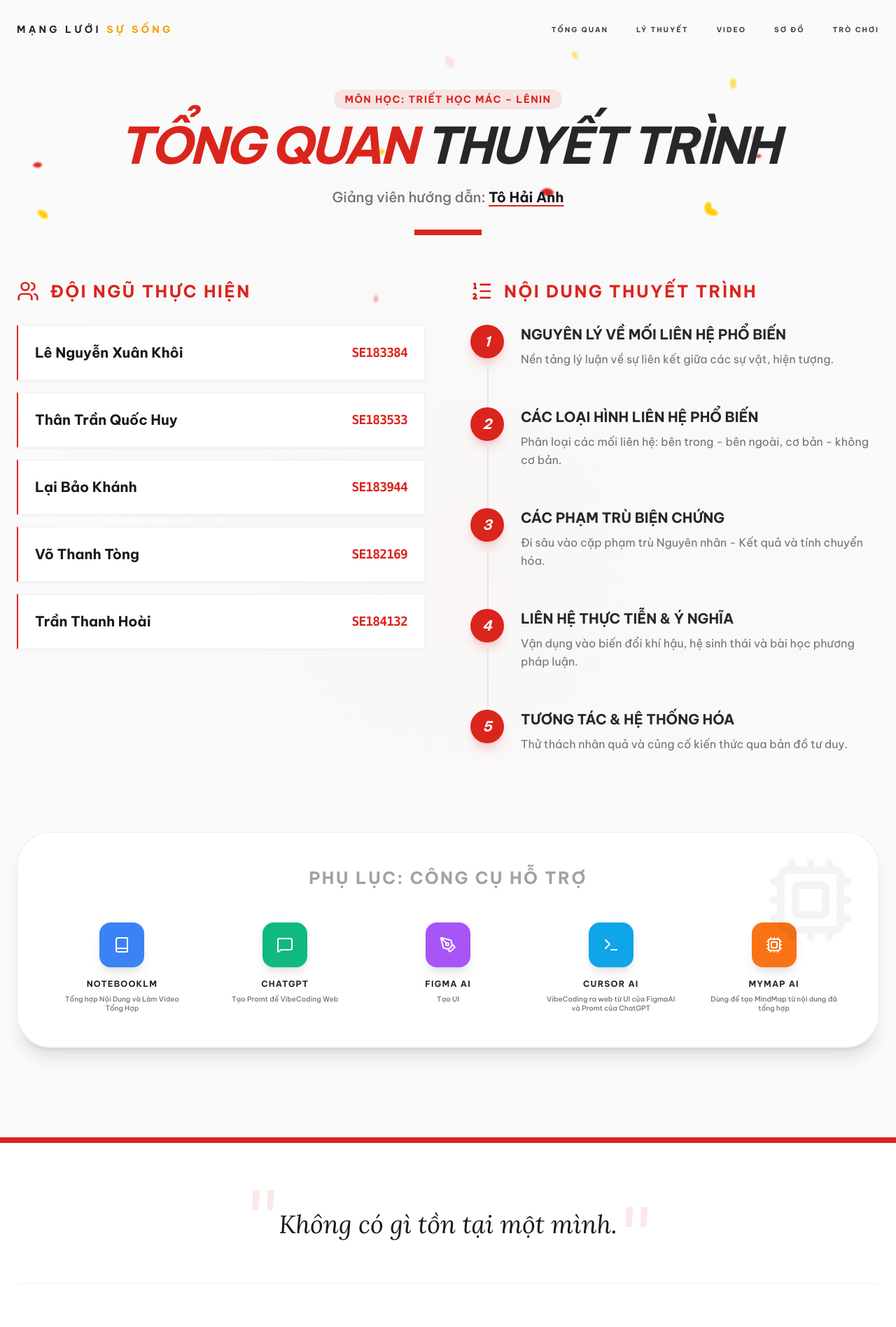
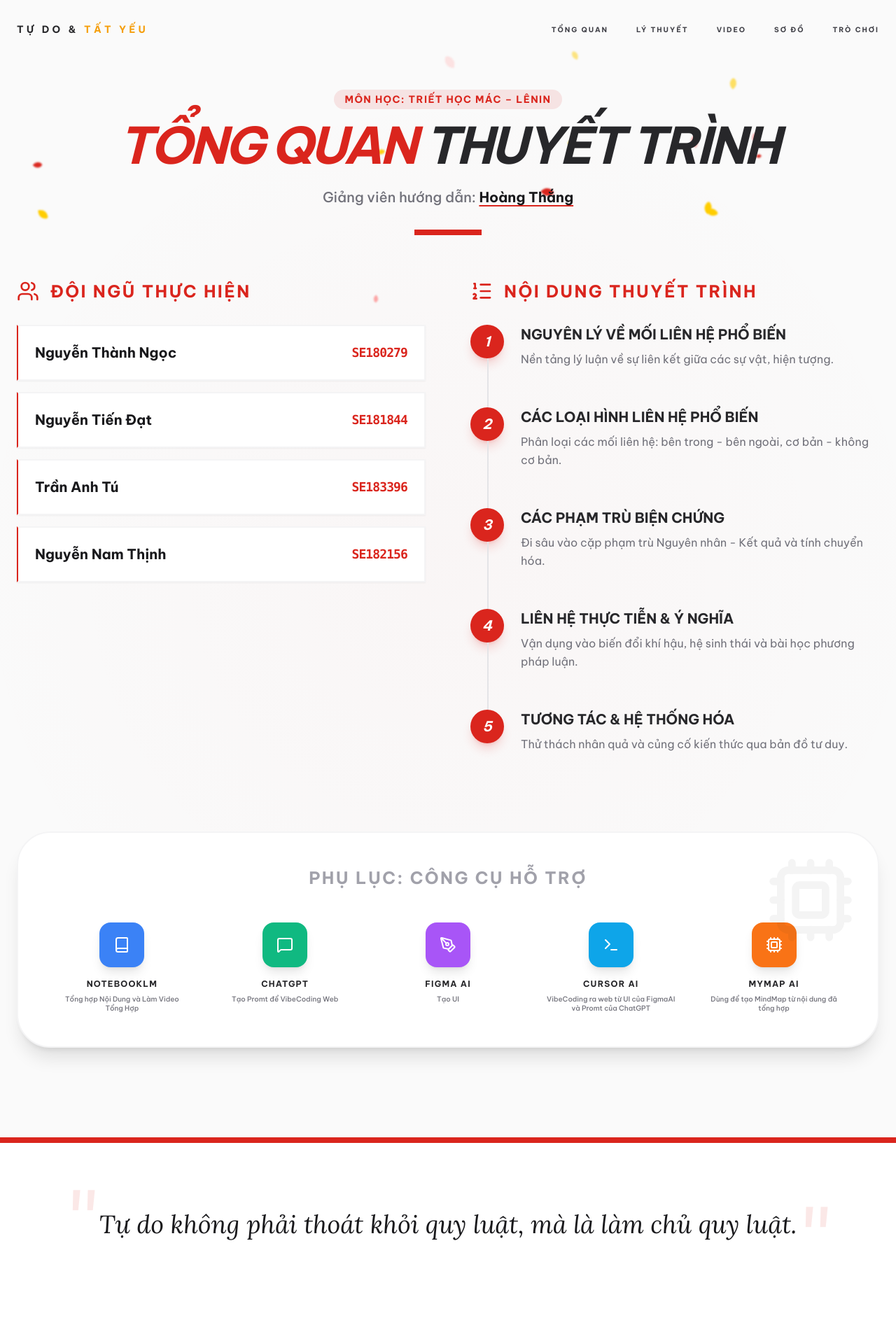
Before and after one commit to NTNgoc204/MLN111, a React (Vite) app: page /overview in a window 1280 px wide. Shown: the top 1896 px of the page at 70% size. Built offline with nearby package versions, Linux system fonts and the light colour scheme.

Commit message:
code cua dat dit

```diff
--- a/src/components/Footer.jsx
+++ b/src/components/Footer.jsx
@@ -13,11 +13,11 @@ const Footer = () => {
       >
         <blockquote className="text-4xl font-serif italic text-zinc-900 mb-16 relative inline-block">
           <span className="absolute -top-12 -left-12 text-9xl text-soviet-red opacity-10">"</span>
-          Không có gì tồn tại một mình.
+          Tự do không phải thoát khỏi quy luật, mà là làm chủ quy luật.
           <span className="absolute -bottom-16 -right-12 text-9xl text-soviet-red opacity-10">"</span>
         </blockquote>
 
-        <div className="flex flex-col md:flex-row justify-between items-center gap-12 pt-16 border-t border-zinc-100">
+        {/* <div className="flex flex-col md:flex-row justify-between items-center gap-12 pt-16 border-t border-zinc-100">
           <div className="flex items-center gap-4">
             <div className="w-12 h-12 bg-soviet-red rounded-full flex items-center justify-center shadow-lg shadow-soviet-red/20">
               <span className="text-white font-black text-xl">M</span>
@@ -48,7 +48,7 @@ const Footer = () => {
           <div className="px-6 py-2 bg-soviet-gold text-white font-black text-[10px] uppercase tracking-[0.3em] rounded-full shadow-md">
             Chủ nghĩa duy vật biện chứng
           </div>
-        </div>
+        </div> */}
       </motion.div>
     </footer>
   );
--- a/src/components/HeroSection.jsx
+++ b/src/components/HeroSection.jsx
@@ -17,7 +17,7 @@ const HeroSection = () => {
             Triết học Mác - Lênin
           </div>
           <h1 className="text-5xl md:text-9xl font-bold tracking-tighter text-soviet-red mb-8 uppercase leading-none">
-            Mạng Lưới <br /> <span className="text-soviet-orange">Sự Sống</span>
+            TỰ DO & <br /> <span className="text-soviet-orange">TẤT YẾU</span>
           </h1>
           <div className="h-2 w-48 bg-soviet-gold mx-auto mb-12 shadow-sm rounded-full" />
         </motion.div>
--- a/src/components/Navbar.jsx
+++ b/src/components/Navbar.jsx
@@ -33,7 +33,7 @@ const Navbar = () => {
           to="/"
           className={`font-black tracking-[0.3em] uppercase text-sm transition-all duration-500 ${scrolled ? 'text-soviet-red scale-110' : 'text-zinc-800'}`}
         >
-          Mạng Lưới <span className="text-soviet-orange">Sự Sống</span>
+          TỰ DO & <span className="text-soviet-orange">TẤT YẾU</span>
         </Link>
 
         <div className="hidden md:flex gap-10">
--- a/src/components/PresentationOverview.jsx
+++ b/src/components/PresentationOverview.jsx
@@ -4,11 +4,10 @@ import { Users, ListOrdered, BookOpen, Cpu, MessageSquare, PenTool, Terminal, Bo
 
 const PresentationOverview = () => {
   const members = [
-    { name: "Lê Nguyễn Xuân Khôi", id: "SE183384" },
-    { name: "Thân Trần Quốc Huy", id: "SE183533" },
-    { name: "Lại Bảo Khánh", id: "SE183944" },
-    { name: "Võ Thanh Tòng", id: "SE182169" },
-    { name: "Trần Thanh Hoài", id: "SE184132" },
+    { name: "Nguyễn Thành Ngọc", id: "SE180279" },
+    { name: "Nguyễn Tiến Đạt", id: "SE181844" },
+    { name: "Trần Anh Tú", id: "SE183396" },
+    { name: "Nguyễn Nam Thịnh", id: "SE182156" },
   ];
 
   const outline = [
@@ -47,7 +46,7 @@ const PresentationOverview = () => {
             Tổng quan <span className="text-zinc-800">Thuyết trình</span>
           </h2>
           <p className="text-xl font-medium text-zinc-500 mb-8">
-            Giảng viên hướng dẫn: <span className="text-zinc-900 font-bold underline decoration-soviet-red underline-offset-4">Tô Hải Anh</span>
+            Giảng viên hướng dẫn: <span className="text-zinc-900 font-bold underline decoration-soviet-red underline-offset-4">Hoàng Thắng</span>
           </p>
           <div className="w-24 h-2 bg-soviet-red mx-auto mb-8" />
         </motion.div>
```
